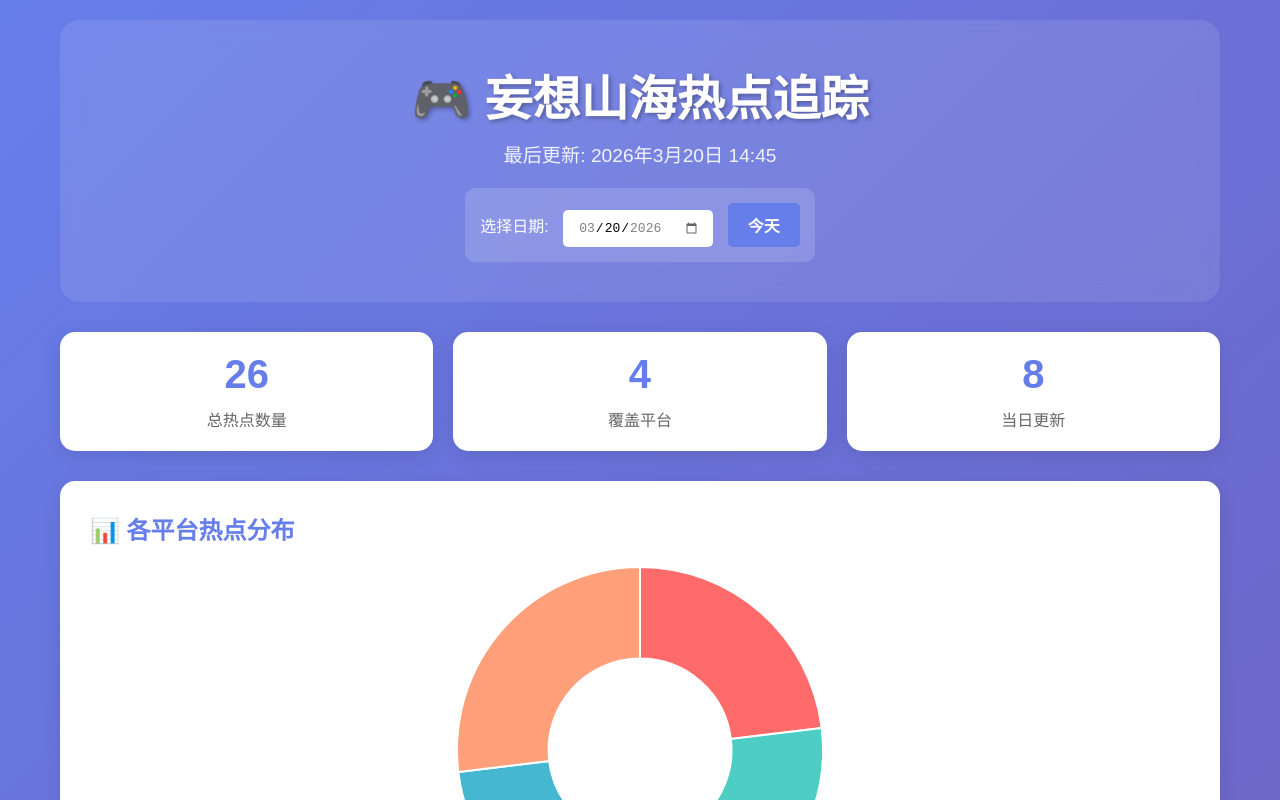
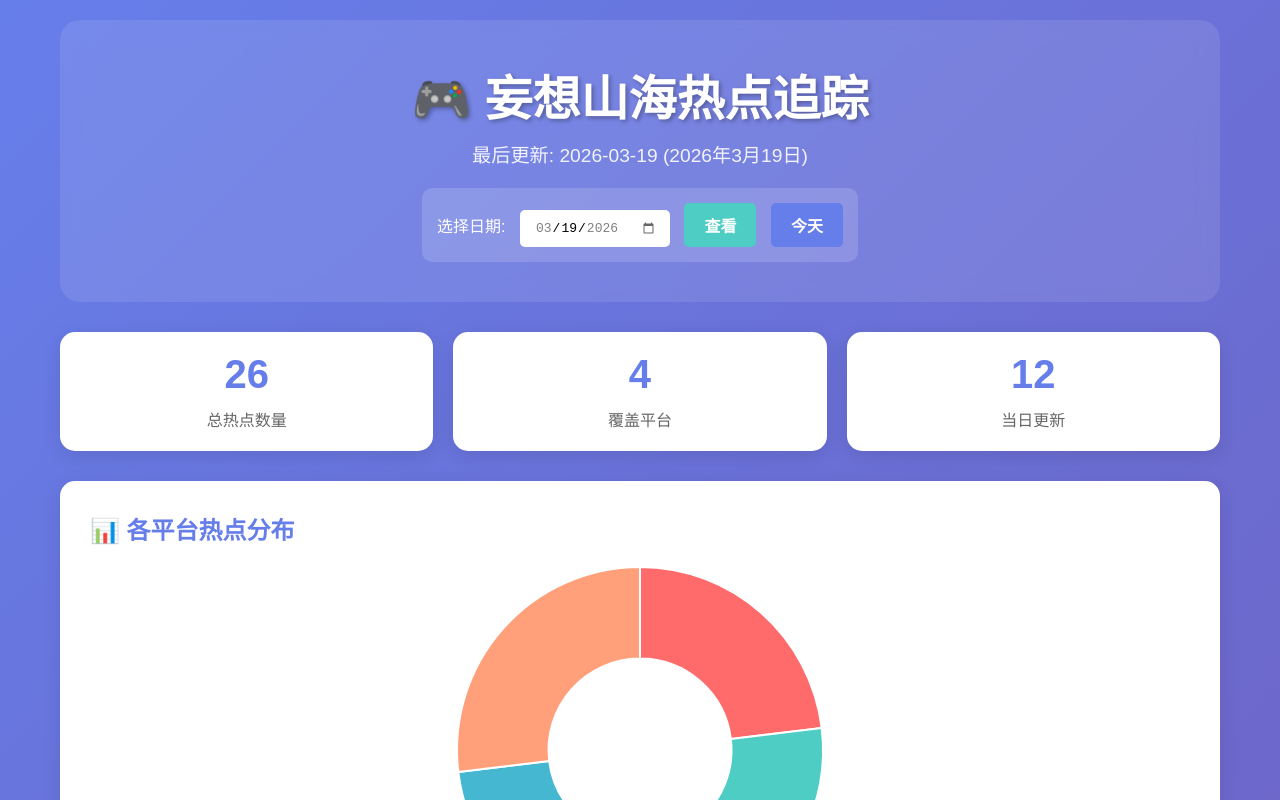
Before and after one commit to jasinzhai/redian, a plain HTML site: page index.html in a window 1280 px wide. Both pictures are taken after a click on the button "今天". Shown: the top 800 px of the page. Drawn offline with nearby package versions, Linux system fonts and the light colour scheme.

Commit message:
添加查看按钮，修复日期选择后数据加载问题

```diff
--- a/index.html
+++ b/index.html
@@ -269,6 +269,7 @@
             <div class="date-selector">
                 <label for="dateSelect">选择日期:</label>
                 <input type="date" id="dateSelect">
+                <button onclick="loadSelectedDate()" style="background: #4ECDC4;">查看</button>
                 <button onclick="loadTodayData()" style="background: #667eea;">今天</button>
             </div>
         </div>
@@ -361,7 +362,6 @@
         function initDateSelector() {
             const today = new Date();
             const dateSelect = document.getElementById('dateSelect');
-            dateSelect.value = formatDate(today);
 
             // 设置最小日期为7天前
             const minDate = new Date();
@@ -373,18 +373,8 @@
             yesterday.setDate(yesterday.getDate() - 1);
             dateSelect.max = formatDate(yesterday);
 
-            // 监听日期选择变化
-            dateSelect.addEventListener('change', function() {
-                const selectedDate = this.value;
-                // 如果选择的日期没有数据，清空选择并提示
-                if (selectedDate && !availableDates.includes(selectedDate)) {
-                    alert(`${selectedDate} 暂无数据，请选择其他日期`);
-                    this.value = '';
-                } else if (selectedDate) {
-                    // 选择的日期有数据，直接加载
-                    loadDateData();
-                }
-            });
+            // 初始不设置值，避免加载不存在的日期
+            dateSelect.value = '';
         }
 
         // 格式化日期为YYYY-MM-DD
@@ -398,9 +388,35 @@
         // 加载今天的数据
         async function loadTodayData() {
             const today = formatDate(new Date());
-            document.getElementById('dateSelect').value = today;
-            // 今天的数据从默认文件加载
-            await loadDefaultData();
+            const yesterday = new Date();
+            yesterday.setDate(yesterday.getDate() - 1);
+            const yesterdayStr = formatDate(yesterday);
+
+            // 如果有昨天的数据，加载昨天的；否则加载默认数据
+            if (availableDates.includes(yesterdayStr)) {
+                document.getElementById('dateSelect').value = yesterdayStr;
+                await loadDataForDate(yesterdayStr);
+            } else {
+                document.getElementById('dateSelect').value = '';
+                await loadDefaultData();
+            }
+        }
+
+        // 加载选择的日期数据
+        async function loadSelectedDate() {
+            const selectedDate = document.getElementById('dateSelect').value;
+
+            if (!selectedDate) {
+                alert('请先选择一个日期');
+                return;
+            }
+
+            if (!availableDates.includes(selectedDate)) {
+                alert(`${selectedDate} 暂无数据，请选择其他日期`);
+                return;
+            }
+
+            await loadDataForDate(selectedDate);
         }
 
         // 根据日期加载数据
@@ -591,8 +607,18 @@
         // 页面加载时初始化
         window.onload = function() {
             initDateSelector();
-            // 初始加载今天的默认数据
-            loadDefaultData();
+            // 初始加载最近可用的历史数据
+            const yesterday = new Date();
+            yesterday.setDate(yesterday.getDate() - 1);
+            const yesterdayStr = formatDate(yesterday);
+
+            if (availableDates.includes(yesterdayStr)) {
+                loadDataForDate(yesterdayStr);
+                document.getElementById('dateSelect').value = yesterdayStr;
+            } else {
+                // 如果昨天没有数据，加载默认数据
+                loadDefaultData();
+            }
         };
 
         // 每5分钟自动刷新
```
